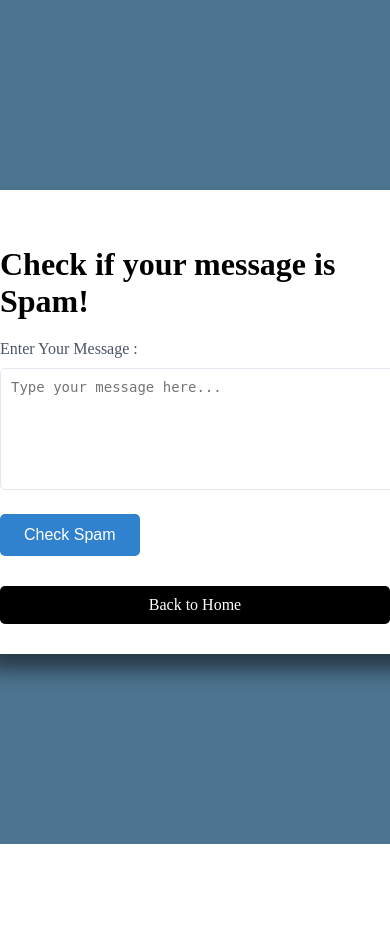
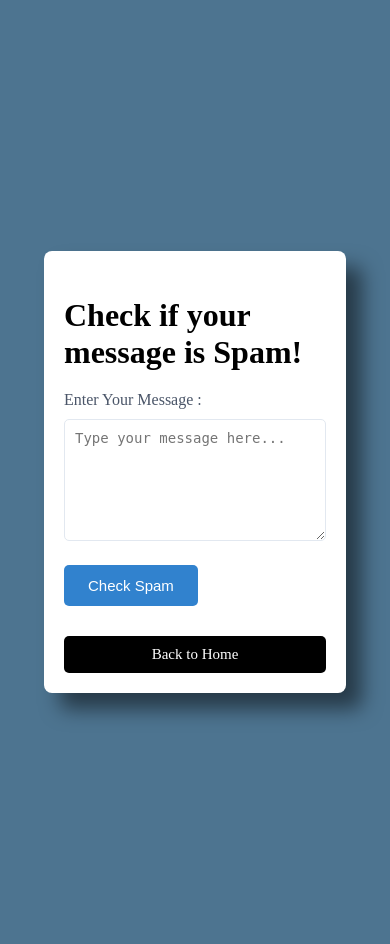
Before and after one commit to Poojachauhan25/SMS-Spam-Detection, a Django app: page /check-spam/ in a window 390 px wide; the page is wider, and only the part inside the window is pictured. Before the commit the page ends 844 px from the top of that part, so only its background shows below. Run offline with Django 5.2, Linux system fonts and the light colour scheme; some web fonts are replaced.

Commit message:
Initial commit

```diff
--- a/detection/templates/check_spam.html
+++ b/detection/templates/check_spam.html
@@ -87,6 +87,24 @@
             /* border: solid black; */
             background-color: rgb(37, 37, 37);
         }
+
+        @media (max-width: 500px) {
+            body {
+                padding: 50px;
+            }
+            .container {
+                padding: 20px;
+            }
+
+            textarea {
+                height: 100px;
+                width: 240px;
+            }
+
+            button, .back-btn {
+                font-size: 15px;
+            }
+        }
     </style>
 </head>
 <body>
--- a/manage.py
+++ b/manage.py
@@ -1,5 +1,3 @@
-#!/usr/bin/env python
-"""Django's command-line utility for administrative tasks."""
 import os
 import sys
 
--- a/spam_detection/urls.py
+++ b/spam_detection/urls.py
@@ -4,6 +4,6 @@
 
 urlpatterns = [
     path('admin/', admin.site.urls),
-    path('', home, name='home'),  # Home page
-    path('check-spam/', check_spam, name='check_spam'),  # Spam detection page
+    path('', home, name='home'),
+    path('check-spam/', check_spam, name='check_spam'),
 ]
```
Also changed, not shown: detection/templates/index.html (+7 -0 lines), db.sqlite3.
